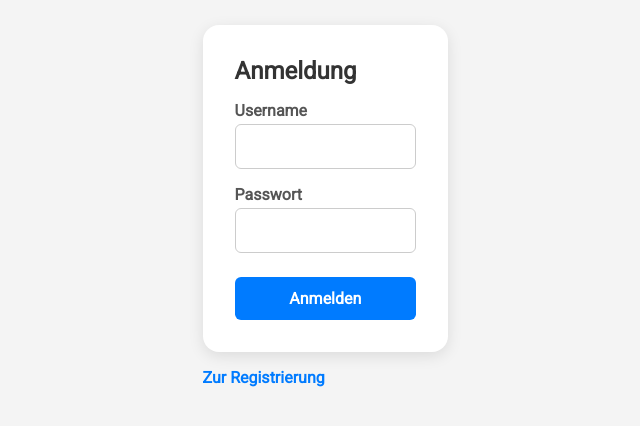
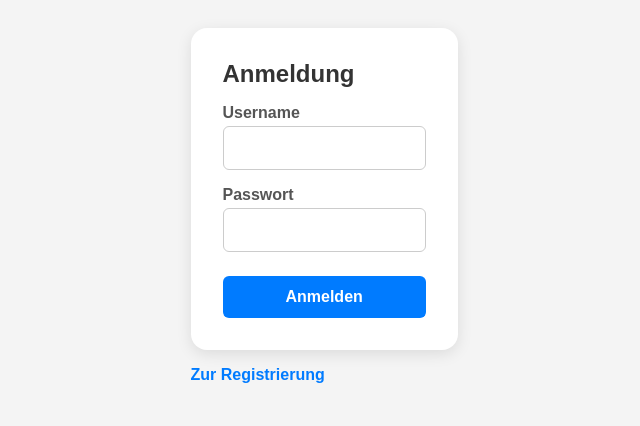
Before and after one commit to mohid-1311/Flashcards, a React (Create React App) app: page /Anmeldung in a window 1280 px wide. Shown: the part 194-620 px from the top of the page, without its empty margins (301-941 px from the left). Built offline with nearby package versions, Linux system fonts and the light colour scheme.

Commit message:
Font geändert

```diff
--- a/src/General.module.css
+++ b/src/General.module.css
@@ -1,9 +1,8 @@
-@import url('https://fonts.googleapis.com/css2?family=Roboto&display=swap');
 * {
     box-sizing: border-box;
 
     margin: 0;
     padding: 0;
 
-    font-family: "Roboto", sans-serif;
+    font-family: Arial, sans-serif;
 }
```
